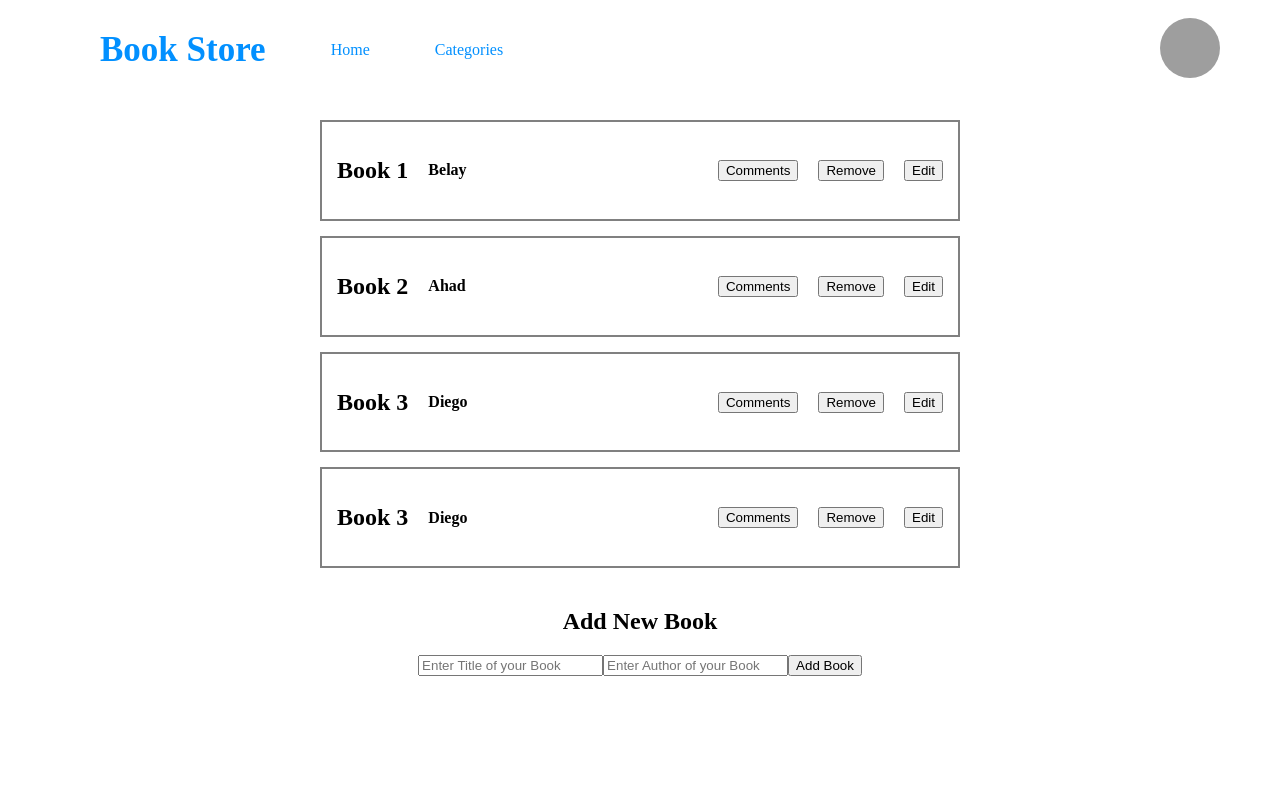
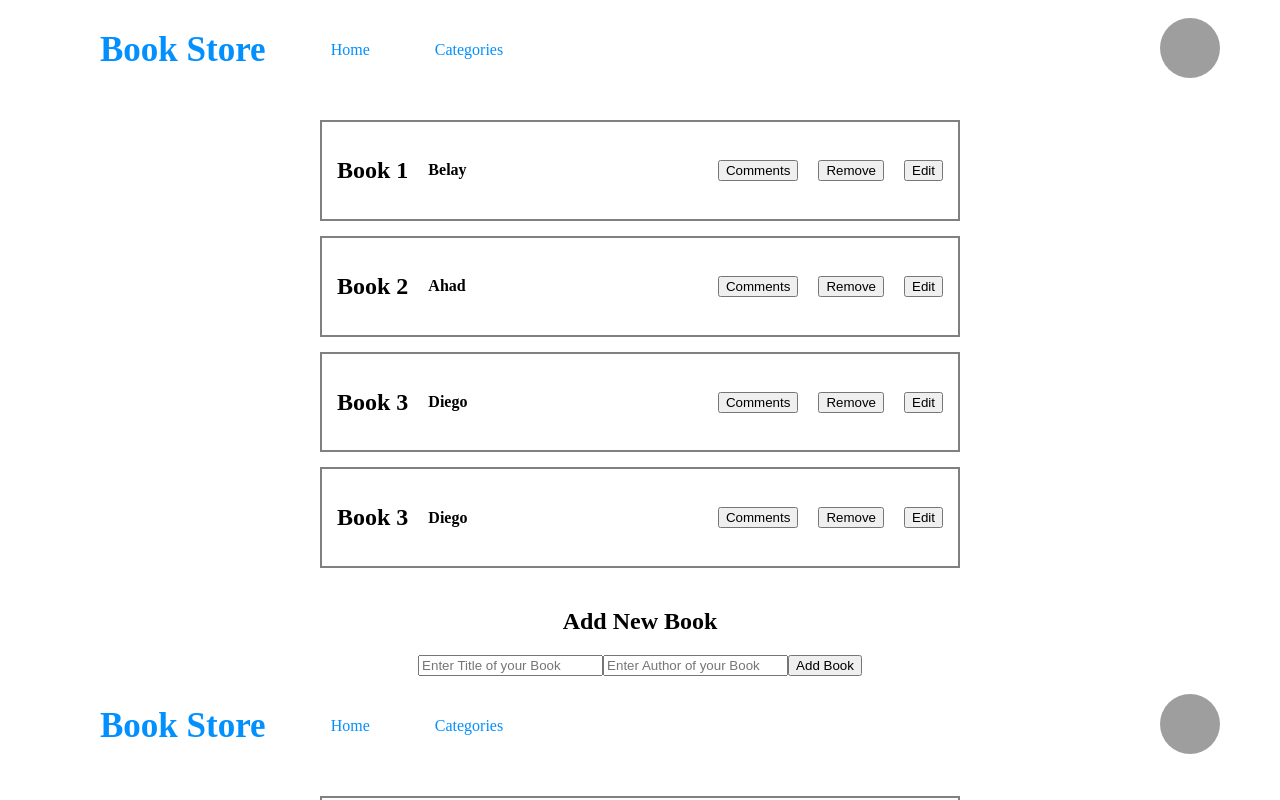
Before and after one commit to cilfonegabriel/bookstore, a React (Create React App) app: page / in a window 1280 px wide. Shown: the top 800 px of the page. Built offline with nearby package versions, Linux system fonts and the light colour scheme; grey boxes are pictures that could not be loaded.

Commit message:
add provider in file index.js

```diff
--- a/src/index.js
+++ b/src/index.js
@@ -1,10 +1,15 @@
 import React from 'react';
 import ReactDOM from 'react-dom/client';
 import App from './App';
+import { Provider } from 'react-redux';
+import Store from './redux/configureStore';
 
 const root = ReactDOM.createRoot(document.getElementById('root'));
 root.render(
   <React.StrictMode>
     <App />
+    <Provider store={Store}>
+      <App />
+    </Provider>
   </React.StrictMode>,
 );
```
